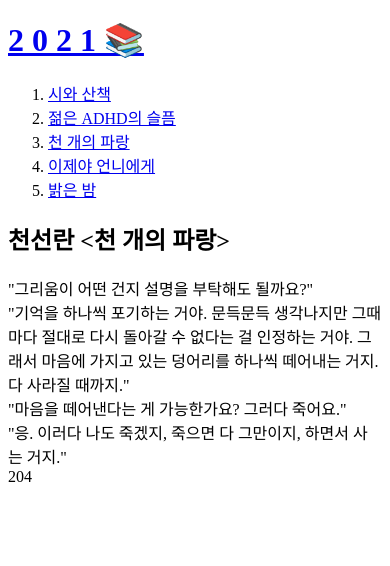
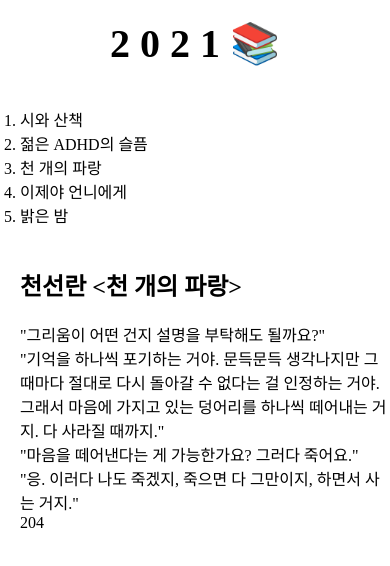
Before and after one commit to sxxjxxng/2021, a plain HTML site: page 3.html in a window 390 px wide. Drawn offline with Linux system fonts and the light colour scheme.

Commit message:
2021 book list fourth version
CSS addition

```diff
--- a/3.html
+++ b/3.html
@@ -3,9 +3,11 @@
 <head>
   <title>2021</title>
   <meta charset="utf-8">
+  <link rel="stylesheet" href="style.css">
 </head>
 <body>
   <h1><a href="index.html">2 0 2 1 📚</a></h1>
+  <div id="grid">
     <ol>
       <li><a href="1.html">시와 산책</a></li>
       <li><a href="2.html">젊은 ADHD의 슬픔</a></li>
@@ -13,11 +15,14 @@
       <li><a href="4.html">이제야 언니에게</a></li>
       <li><a href="5.html">밝은 밤</a></li>
     </ol>
+    <div id="article">
     <h2>천선란 <천 개의 파랑></h2>
-    <p>"그리움이 어떤 건지 설명을 부탁해도 될까요?"</br>
-    "기억을 하나씩 포기하는 거야. 문득문득 생각나지만 그때마다 절대로 다시 돌아갈 수 없다는 걸 인정하는 거야. 그래서 마음에 가지고 있는 덩어리를 하나씩 떼어내는 거지. 다 사라질 때까지."</br>
-    "마음을 떼어낸다는 게 가능한가요? 그러다 죽어요."</br>
-    "응. 이러다 나도 죽겠지, 죽으면 다 그만이지, 하면서 사는 거지."</br>
-    204</br></p>
+      <p>"그리움이 어떤 건지 설명을 부탁해도 될까요?"<br>
+      "기억을 하나씩 포기하는 거야. 문득문득 생각나지만 그때마다 절대로 다시 돌아갈 수 없다는 걸 인정하는 거야. 그래서 마음에 가지고 있는 덩어리를 하나씩 떼어내는 거지. 다 사라질 때까지."<br>
+      "마음을 떼어낸다는 게 가능한가요? 그러다 죽어요."<br>
+      "응. 이러다 나도 죽겠지, 죽으면 다 그만이지, 하면서 사는 거지."<br>
+      204<br></p>
+    </div>
+  </div>
 </body>
 </html>
--- /dev/null
+++ b/style.css
@@ -0,0 +1,41 @@
+body {
+  margin:0;
+}
+a {
+  color:black;
+  text-decoration:none;
+}
+h1 {
+  font-size:40px;
+  text-align:center;
+  border-bottom: 1px solid gray;
+  margin:0;
+  padding:20px;
+}
+#grid ol {
+  border-right:1px solid gray;
+  width:200px;
+  margin:0;
+  padding:20px;
+}
+#grid {
+  display:grid;
+  grid-template-columns:150px 1fr;
+}
+#grid #article {
+  padding-left:120px;
+}
+@media (max-width:700px) {
+  #grid {
+    display:block;
+  }
+  #grid ol {
+    border-right:none;
+  }
+  h1 {
+    border-bottom:none;
+  }
+  #grid #article {
+    padding-left:20px;
+  }
+}
```
Also changed, not shown: 1.html (+5 -0 lines), 2.html (+5 -0 lines), 4.html (+5 -0 lines), 5.html (+5 -0 lines), index.html (+6 -0 lines). Lines whose indentation alone changed are shown as unchanged.
